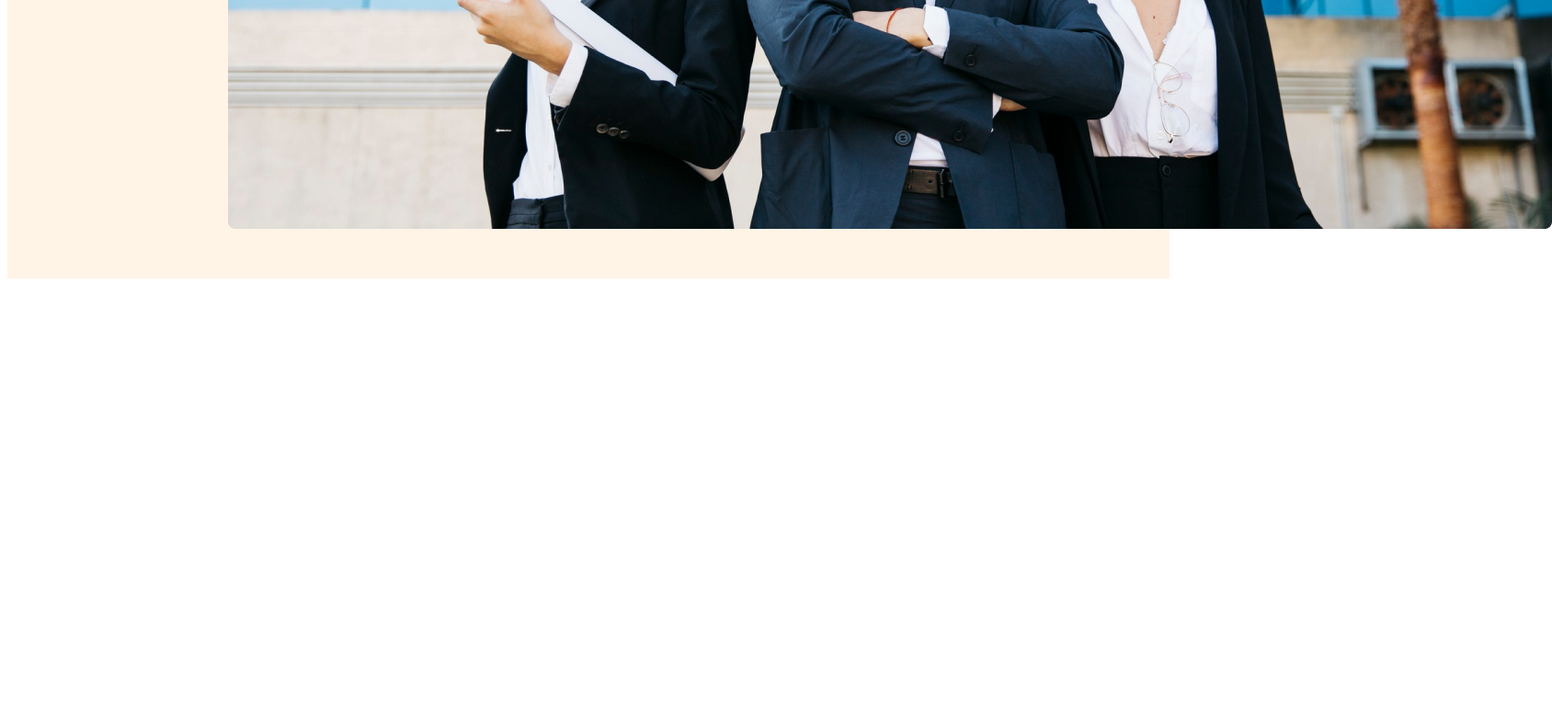
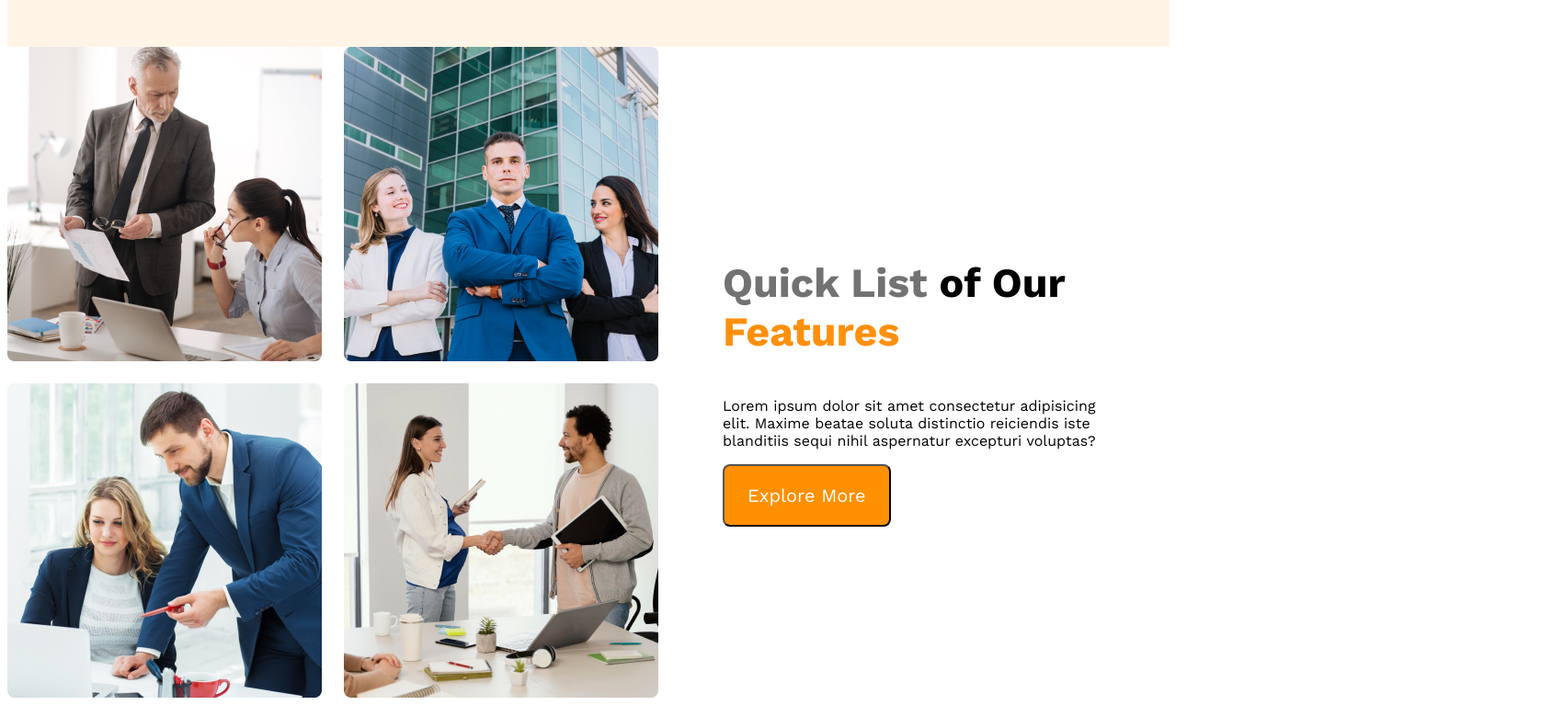
Before and after one commit to dipdastoko/g3-architect-website, a plain HTML site: page index.html in a window 1280 px wide. Shown: the part 994-1761 px from the top of the page at 92% size, 1688 px wide, since content can reach past the window. Before the commit the page ends 1305 px from the top, so only its background shows below. Drawn offline with nearby package versions, Linux system fonts and the light colour scheme.

Commit message:
features section added

```diff
--- a/index.html
+++ b/index.html
@@ -23,12 +23,27 @@
                 <p class="banner-description">Lorem ipsum dolor sit, amet consectetur adipisicing elit. Soluta modi impedit eius quam sunt similique vel, delectus placeat quas dicta blanditiis, vitae voluptates ratione fugiat reiciendis. Vitae inventore iure illum?</p>
                 <button class="btn-primary">Explore More</button>
             </div>
-            <img src="images/banner.png" alt="">
+
+            <img class="banner-img" src="images/banner.png" alt="">
         </div>
     </header>
 
     <main>
+        <!--Team section stars-->
+        <section class="teams-container">
+            <div class="teams-img-container">
+                <img src="images/team1.png" alt="">
+                <img src="images/team2.png" alt="">
+                <img src="images/team3.png" alt="">
+                <img src="images/team4.png" alt="">
 
+            </div>
+            <div class="teams-content">
+                <h3 class="teams-title"><span class="quick-list">Quick List</span> <span>of Our</span> <span class="text-features">Features</span></h3>
+                <p class="teams-description">Lorem ipsum dolor sit amet consectetur adipisicing elit. Maxime beatae soluta distinctio reiciendis iste blanditiis sequi nihil aspernatur excepturi voluptas?</p>
+                <button class="btn-primary">Explore More</button>
+            </div>
+        </section>
     </main>
 
     <footer>
--- a/styles/architect.css
+++ b/styles/architect.css
@@ -4,7 +4,14 @@
 font-family: "Work Sans", sans-serif;
 }
 
-
+.btn-primary{
+    border-radius: 8px;
+    background: #FF9002;
+    padding: 20px 25px;
+    color: #FFF;
+    font-size: 1.25rem;
+    cursor: pointer;
+}
 /* Header Styles */
 header{
     background: rgba(255, 144, 14, 0.10);
@@ -55,3 +62,65 @@ nav li a{
 .banner-description{
     color: black;
 }
+
+.banner-img{
+    width: 100%;
+    margin-top: 20px;
+}
+
+/* Responsive Media Queries */
+@media screen and (max-width: 576px) {
+    header {
+        padding: 20px;
+    }
+    nav{
+        flex-direction: column;
+    }
+}
+
+@media screen and (min-width: 576px) and (max-width: 960px){
+    header {
+            padding: 50px;
+        }
+
+        nav {
+            flex-direction: column;
+        }
+}
+
+/* Main Styles */
+main{
+    max-width: 1440px;
+    margin: 0 auto;
+}
+
+/* teams styles */
+.teams-container{
+    display: flex;
+    align-items: center;
+}
+
+.teams-img-container{
+    display: grid;
+    grid-template-columns: repeat(2, 1fr);
+    gap: 1.5rem;
+}
+
+.teams-content{
+    padding-left: 70px;
+    padding-right: 70px;
+}
+
+.teams-title{
+    font-size: 2.8rem;
+}
+
+.quick-list {
+    color: #727272;
+    font-weight: 500px;
+}
+
+.text-features{
+    color: #FF900E;
+    font-weight: 700px;
+}
```
